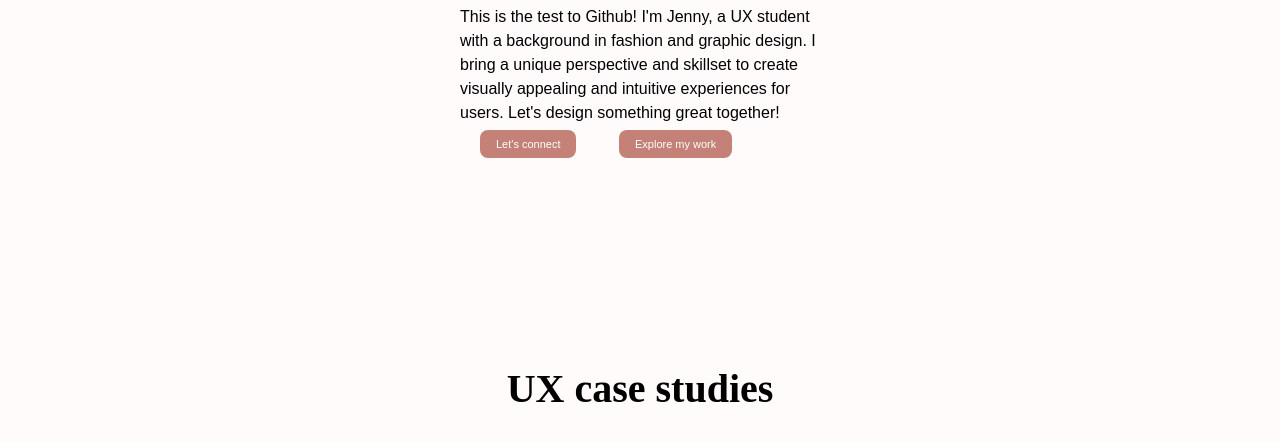
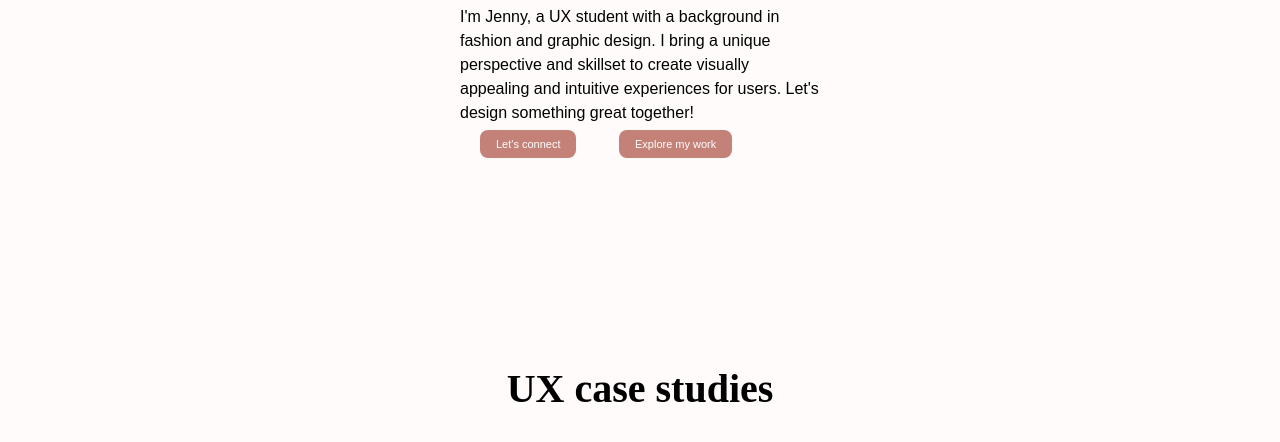
Before and after one commit to Jenriks/Main, a plain HTML site: page index.html in a window 1280 px wide. Shown: the part 247-689 px from the top of the page. Drawn offline with Linux system fonts and the light colour scheme.

Commit message:
Ändrat introtext i index.html

```diff
--- a/index.html
+++ b/index.html
@@ -20,7 +20,7 @@
 
   <article class="flex-container">
     <section class="flex-container-left"> <img src="Pictures/Hello_picture.svg" alt="Hello written in big text and a photo of Jenny above" class="max-width-imgtop">
-      <p class="Intro">This is the test to Github! I'm Jenny, a UX student with a background in fashion
+      <p class="Intro">I'm Jenny, a UX student with a background in fashion
         and graphic design. I bring a unique perspective
         and skillset to create visually appealing and
         intuitive experiences for users.
```
